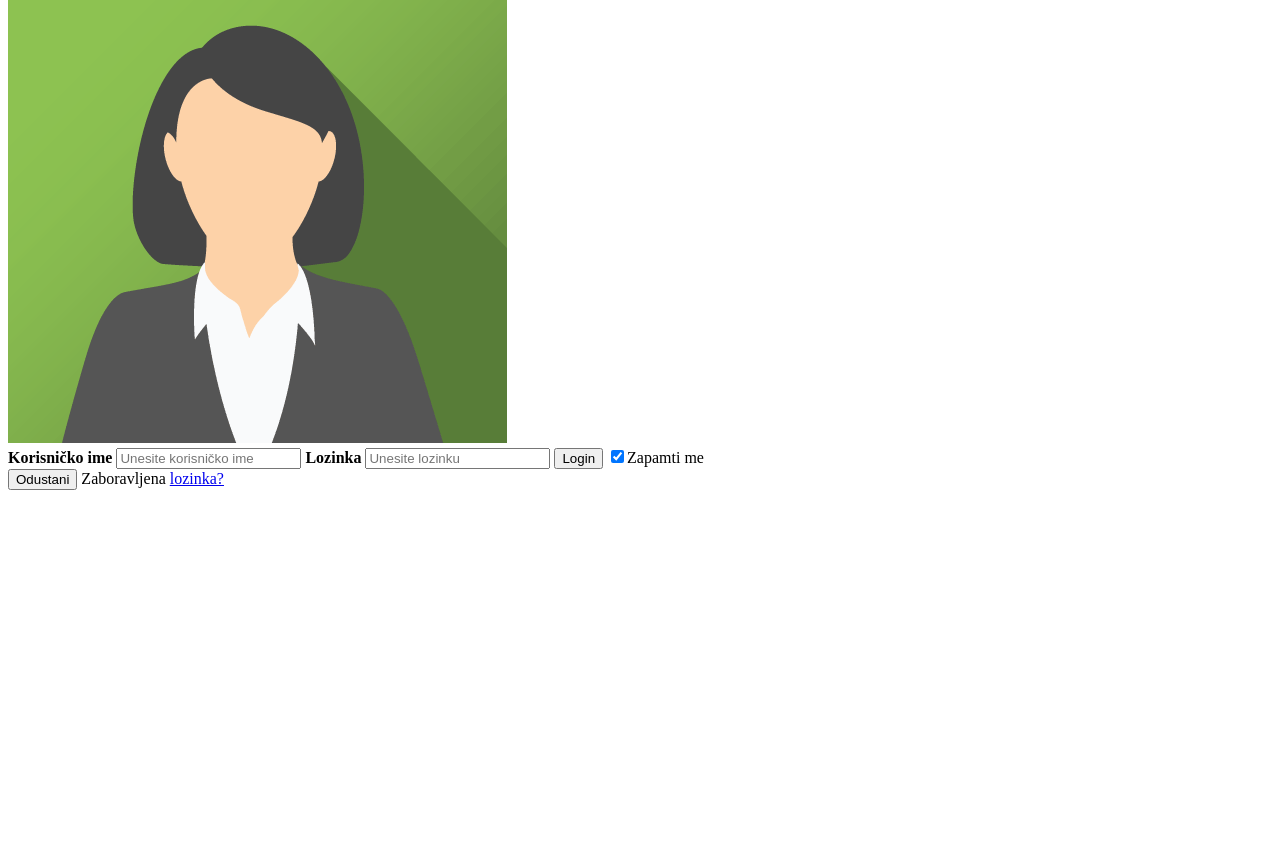
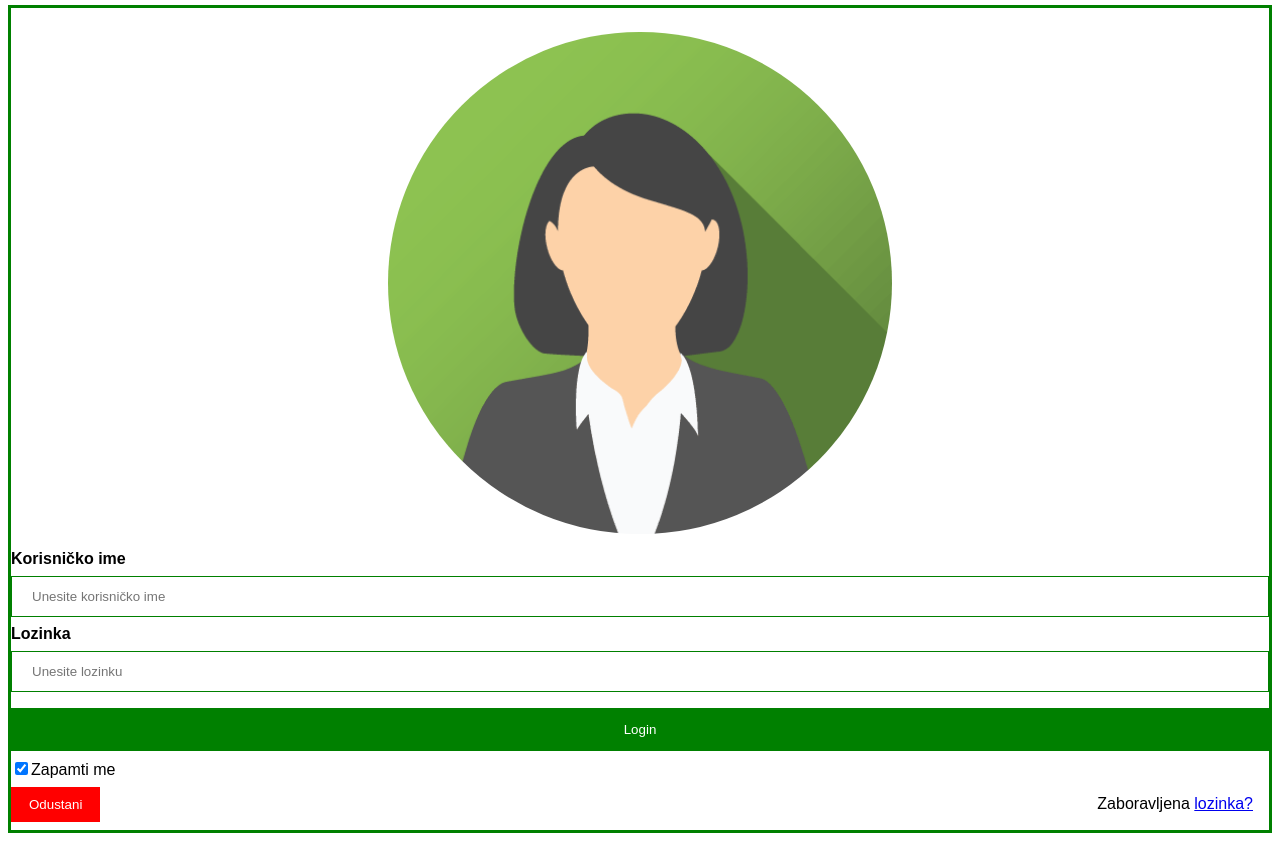
Before and after one commit to boka159/algebra.vjezba.html.1, a plain HTML site: page stranice/login.html in a window 1280 px wide. Shown: the part 63-904 px from the top of the page. Before the commit the page ends 800 px from the top, so only its background shows below. Drawn offline with Linux system fonts and the light colour scheme.

Commit message:
CSS login forme

```diff
--- a/stranice/login.html
+++ b/stranice/login.html
@@ -4,13 +4,16 @@
     <meta charset="UTF-8">
     <meta http-equiv="X-UA-Compatible" content="IE=edge">
     <meta name="viewport" content="width=device-width, initial-scale=1.0">
-    <link rel="stylesheet" href="style.css">
-    <title>Login Forms</title>
+    <link rel="stylesheet" href="loginstyle.css">
+    <title>Login Forma</title>
 </head>
 <body>
+
+    <h2>Login Forma</h2>
+
     <form action="/action_page.php" method="post">
-        <div>
-            <img src="../img_avatar2.png" alt="Avatar">
+        <div class="imgcontainer">
+            <img src="../img_avatar2.png" alt="Avatar" class="avatar">
         </div>
 
         <div>
@@ -26,8 +29,8 @@
             </label>
         </div>
         <div>
-            <button type="button">Odustani</button>
-            <span>Zaboravljena <a href="#">lozinka?</a></span>
+            <button type="button" class="cancelbtn">Odustani</button>
+            <span class="psw">Zaboravljena <a href="#">lozinka?</a></span>
         </div>
     </form>
 </body>
--- /dev/null
+++ b/stranice/loginstyle.css
@@ -0,0 +1,47 @@
+body {
+    font-family: Arial, Helvetica, sans-serif;
+}
+
+form {
+    border: solid 3px green;
+}
+
+img.avatar {
+    border-radius: 50%;
+    width: 40%;
+}
+
+.imgcontainer {
+    text-align: center;
+    margin: 24px 0 12px 0;
+}
+
+input[type=text], input[type=password] {
+    width: 100%;
+    padding: 12px 20px;
+    margin: 8px 0;
+    display: inline-block;
+    border: 1px solid green;
+    box-sizing: border-box;
+}
+
+button {
+    color: white;
+    background-color: green;
+    padding: 14px 20px;
+    margin: 8px 0;
+    border: none;
+    cursor: pointer;
+    width: 100%;
+}
+
+.cancelbtn {
+    background-color: red;
+    width: auto;
+    padding: 10px 18px;
+}
+
+.psw {
+    float: right;
+    padding: 16px;
+}
```
